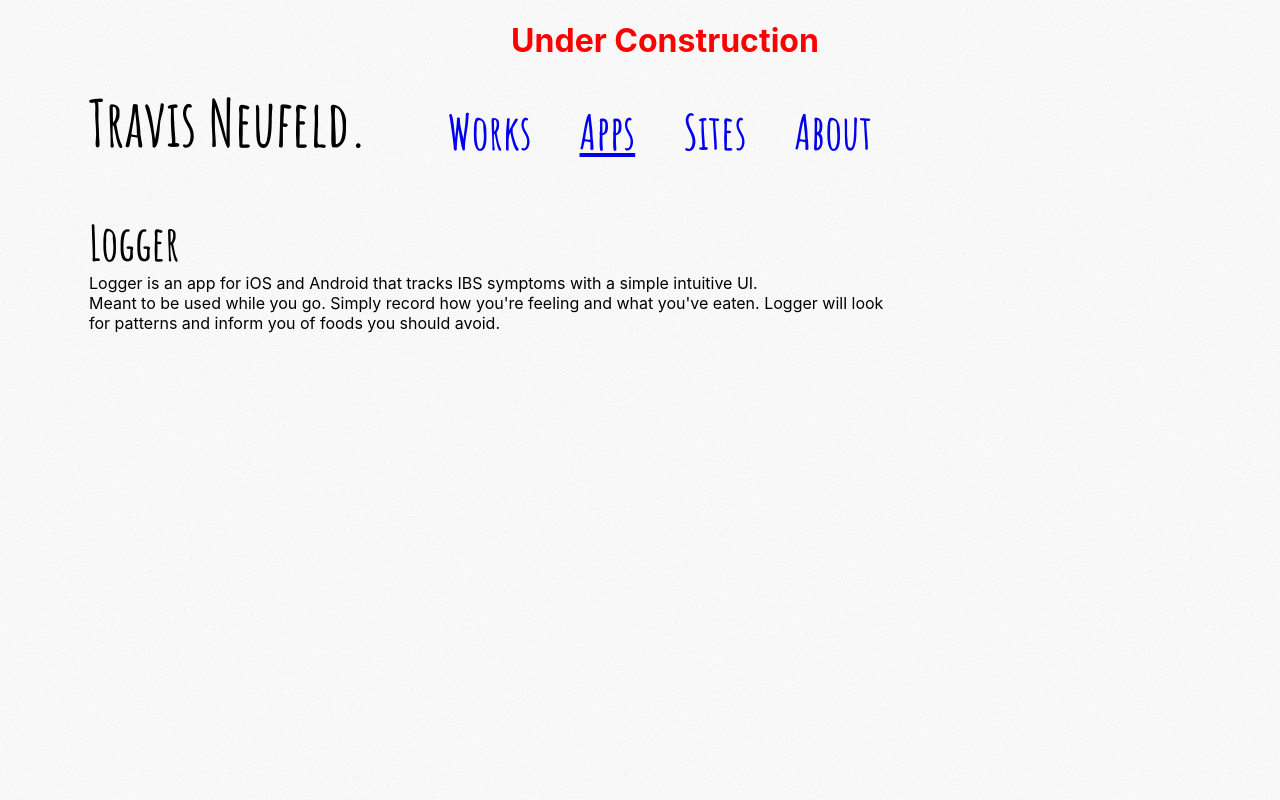
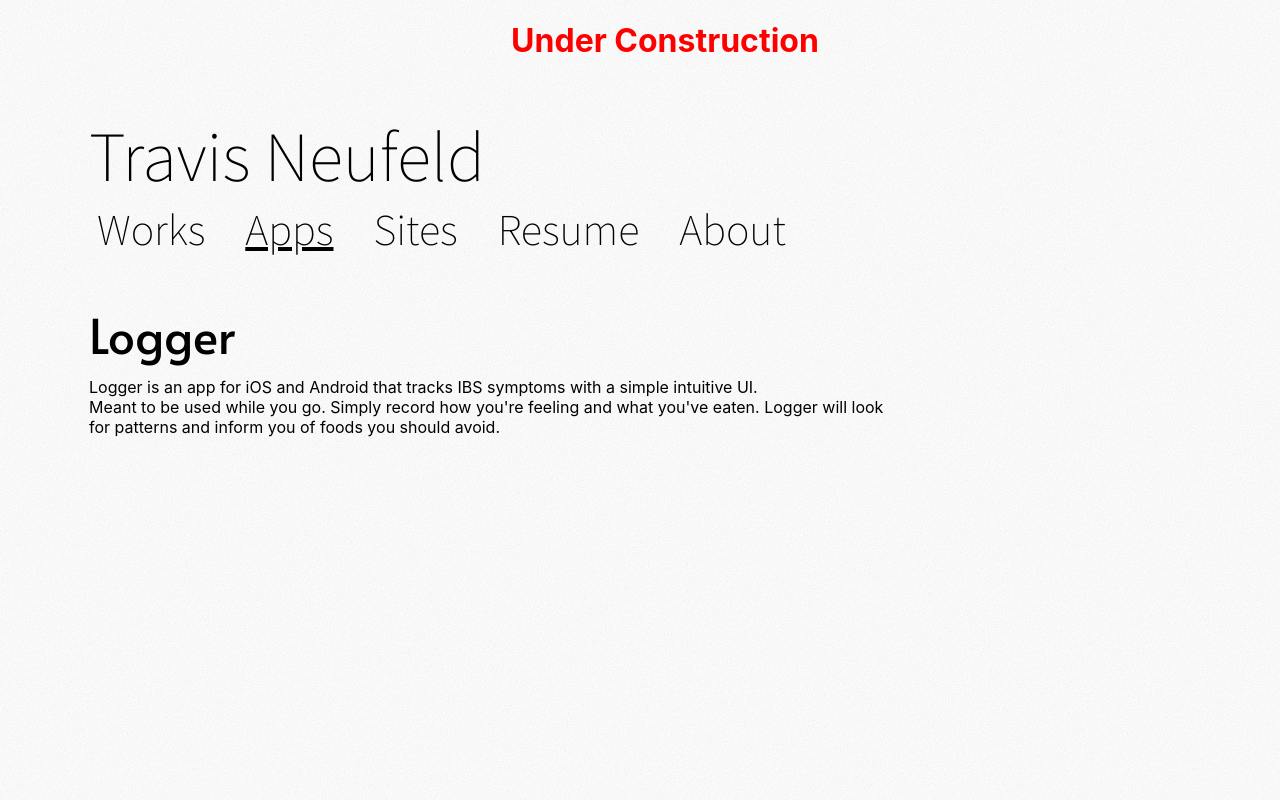
Before and after one commit to TravisJN/blog, a React (Create React App) app: page /apps in a window 1280 px wide. Shown: the top 800 px of the page. Built offline with nearby package versions, Linux system fonts and the light colour scheme.

Commit message:
Update styles

```diff
--- a/src/App.css
+++ b/src/App.css
@@ -14,28 +14,34 @@
 
 .header-container {
   display: flex;
-  height: 5em;
+  flex-direction: column;
+  height: 9em;
   width: 90%;
+  margin-top: 25px;
   margin-bottom: 50px;
+  /* background-color: rgba(0, 255, 0, 0.2); */
 }
 
 .site-title-text {
-  font-family: "Amatic SC";
+  font-family: "Noto Sans TC";
   font-size: 4em;
+  font-weight: 300;
 }
 
 .navbar {
   display: flex;
-  margin-left: 2em;
+  margin-left: 0.5em;
   align-items: flex-end;
+  /* margin-top: 1em; */
   /* background-color: rgba(255, 0, 0, 0.3); */
 }
 
 .navbar-text {
-  font-family: "Amatic SC";
-  font-size: 3em;
-  margin-left: 1em;
+  font-family: "Noto Sans TC";
+  font-size: 2.5em;
+  margin-right: 1em;
   text-decoration: none;
+  color: black;
 }
 
 .navbar-text:visited {
@@ -51,21 +57,19 @@
   width: 90%;
   display: flex;
   flex-direction: column;
+  /* background-color: rgba(255, 0, 0, 0.3); */
 }
 
 .links-list {
-  font-family: "Amatic SC";
+  font-family: "Alata";
   font-size: 3em;
   display: flex;
   flex-direction: column;
-}
-
-.about_container {
-  width: 90%;
 }
 
 .logger-container {
   width: 70%;
   display: flex;
   flex-direction: column;
+  margin-top: 10px;
 }
--- a/src/App.js
+++ b/src/App.js
@@ -10,6 +10,7 @@ import Works from './components/Works';
 import About from './components/About';
 import Apps from './components/Apps';
 import Sites from './components/Sites';
+import Resume from './components/Resume';
 
 function App() {
   return (
@@ -17,7 +18,7 @@ function App() {
       <div className="App">
         <h1 className="under-construction">Under Construction</h1>
         <div className="header-container">
-          <div className="site-title-text">Travis Neufeld.</div>
+          <div className="site-title-text">Travis Neufeld</div>
           <Navbar />
         </div>
 
@@ -31,6 +32,9 @@ function App() {
           <Route path="/sites">
             <Sites />
           </Route>
+          <Route path="/resume">
+            <Resume />
+          </Route>
           <Route path="/about">
             <About />
           </Route>
--- a/src/components/About.js
+++ b/src/components/About.js
@@ -2,8 +2,8 @@ import React from 'react';
 
 function About() {
   return (
-    <div className="about_container">
-      <span>Welcome to my personal website. I'm a creator who likes to code. I have extensive experience using JavaScript for the web and mobile.</span>
+    <div className="main-container">
+      <span>I'm a creator who likes to code. I have extensive experience using JavaScript for the web and mobile.</span>
     </div>
   );
 }
--- a/src/components/Navbar.js
+++ b/src/components/Navbar.js
@@ -31,6 +31,13 @@ function Navbar() {
         Sites
       </Link>
       <Link
+        to="/resume"
+        className={`navbar-text ${currentView === '/resume' ? 'underline' : ''}`}
+        onClick={() => setView('/resume')}
+      >
+        Resume
+      </Link>
+      <Link
         to="/about"
         className={`navbar-text ${currentView === '/about' ? 'underline' : ''}`}
         onClick={() => setView('/about')}
--- /dev/null
+++ b/src/components/Resume.js
@@ -0,0 +1,13 @@
+import React from 'react';
+
+function Resume() {
+  return (
+    <div className="main-container">
+      <div className="links-list">
+        <a href="https://www.linkedin.com/in/travisjneufeld/">LinkedIn Profile</a>
+      </div>
+    </div>
+  );
+}
+
+export default Resume;
--- a/src/index.css
+++ b/src/index.css
@@ -1,4 +1,6 @@
 @import url('https://fonts.googleapis.com/css2?family=Amatic+SC:wght@700&display=swap');
+@import url('https://fonts.googleapis.com/css2?family=Noto+Sans+TC:wght@100&display=swap');
+@import url('https://fonts.googleapis.com/css2?family=Alata&display=swap');
 
 body {
   margin: 0;
```
